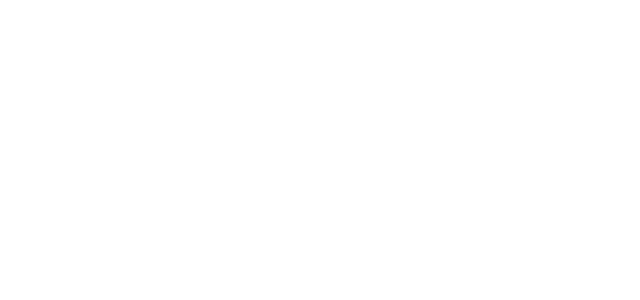
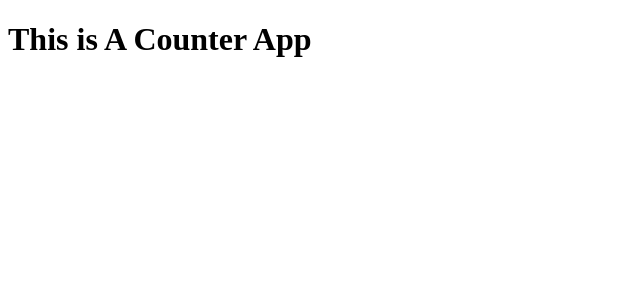
Before and after one commit to iqbal-arif/SimplifiedReactJS, a React (Vite) app in the folder Projects/counter/: page / in a window 1280 px wide. Shown: the top 300 px of the page, without its empty margins (0-640 px from the left). Built offline with nearby package versions, Linux system fonts and the light colour scheme.

Commit message:
modified:   Projects/counter/src/App.jsx

```diff
--- a/Projects/counter/src/App.jsx
+++ b/Projects/counter/src/App.jsx
@@ -3,7 +3,11 @@ import { useState } from "react";
 function App() {
   // const [count, setCount] = useState(0);
 
-  return <></>;
+  return (
+    <>
+      <h1>This is A Counter App</h1>
+    </>
+  );
 }
 
 export default App;
```
